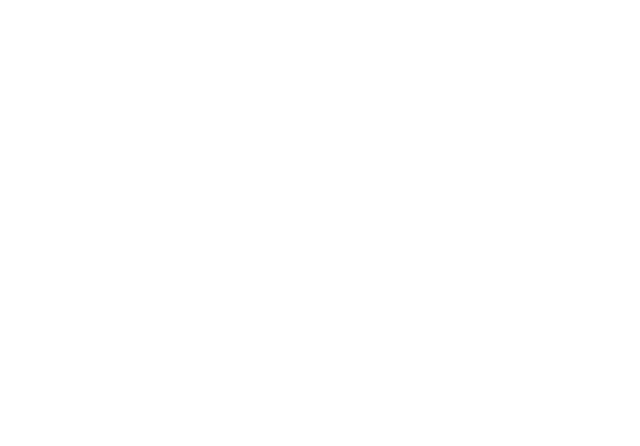
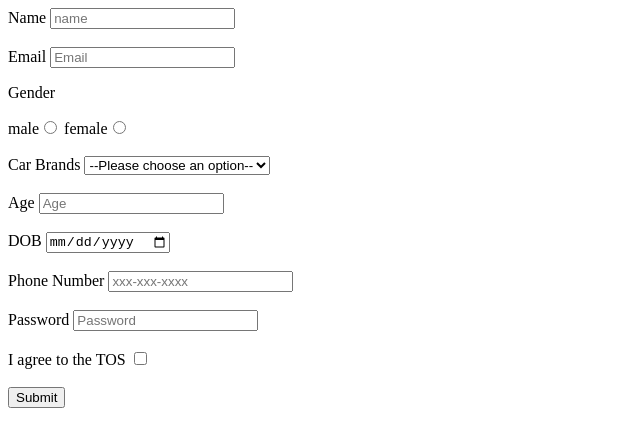
Before and after one commit to acciojob/signup-form-car-K-Aditya12, a website: page main.html in a window 1280 px wide. Shown: the whole page, without its empty margins (0-640 px from the left). Drawn offline with Linux system fonts and the light colour scheme.

Commit message:
created a submission

```diff
--- a/main.html
+++ b/main.html
@@ -7,6 +7,48 @@
 </head>
 
 <body>
+	<form method="post">
+		<label for="name">Name</label>
+		<input type="text" required id="name" placeholder="name">
+		<br>
+		<br>
+		<label for="email">Email</label>
+		<input type="email" required id="email" placeholder="Email">
+		<br>
+		<p>Gender</p>
+		male<input type="radio" required id="gender_m" name="gender">
+		female<input type="radio" required id="gender_f" name="gender">
+		<br>
+		<br>
+		<label for="cars">Car Brands</label>
+		<select id="cars" required>
+			<option  selected>--Please choose an option--</option>
+			<option >Tesla</option>
+		</select>
+		<br>
+		<br>
+		<label for="age">Age</label>
+		<input type="number" required id="age" placeholder="Age">
+		<br>
+		<br>
+		<label for="dob">DOB</label>
+		<input type="date" required id="dob">
+		<br>
+		<br>
+		<label for="tel">Phone Number</label>
+		<input type="tel" id="tel" placeholder="xxx-xxx-xxxx">
+		<br>
+		<br>
+		<label for="Password">Password</label>
+		<input type="password" required id="Password" placeholder="Password">
+		<br>
+		<br>
+		<label for="tos">I agree to the TOS</label>
+		<input type="checkbox" required id="tos">
+		<br>
+		<br>
+		<button type="submit">Submit</button>
+	</form>
 	<!-- the entire body must be written by student -->
     <script type="text/javascript" src="./script.js">
 </script>
```
